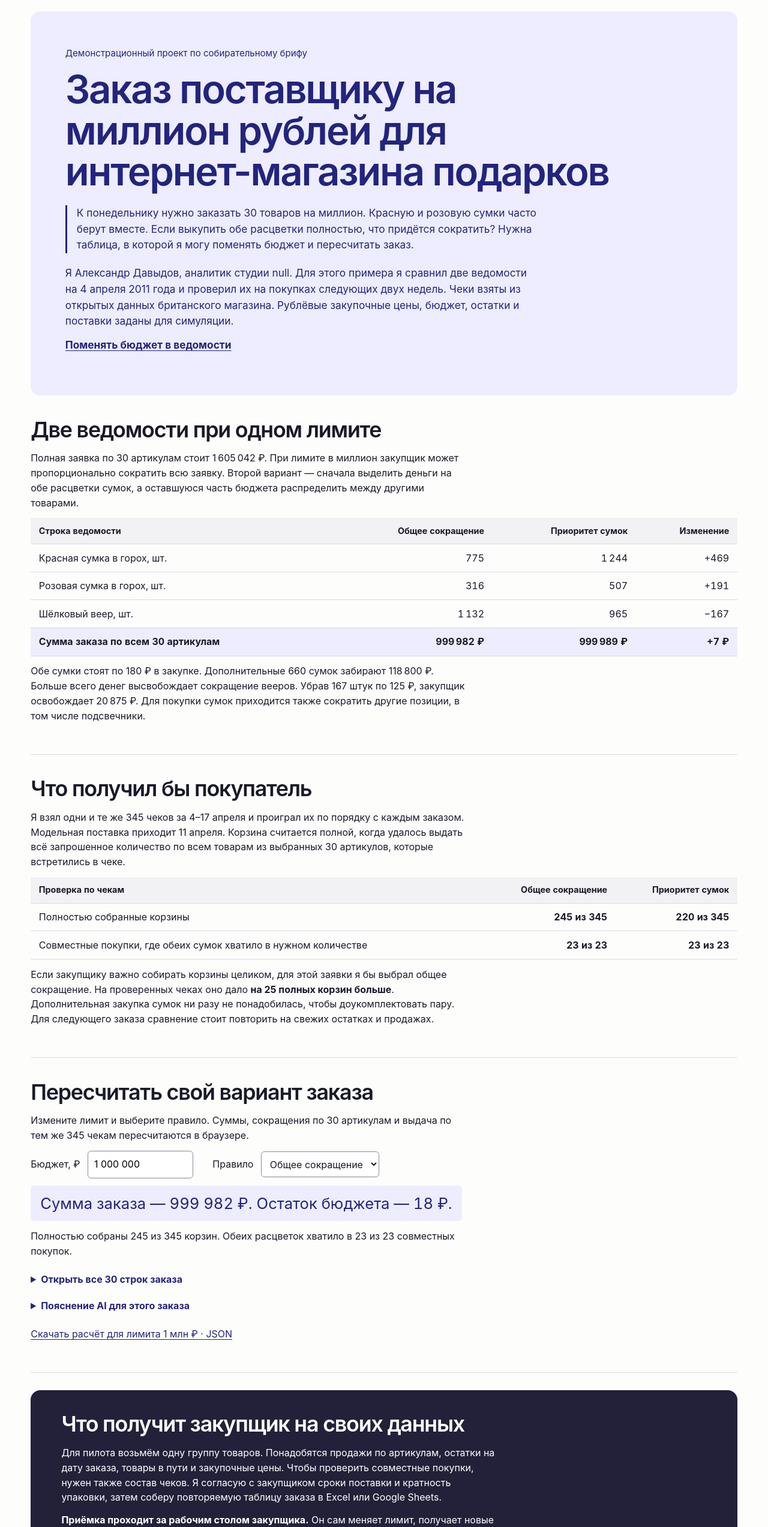
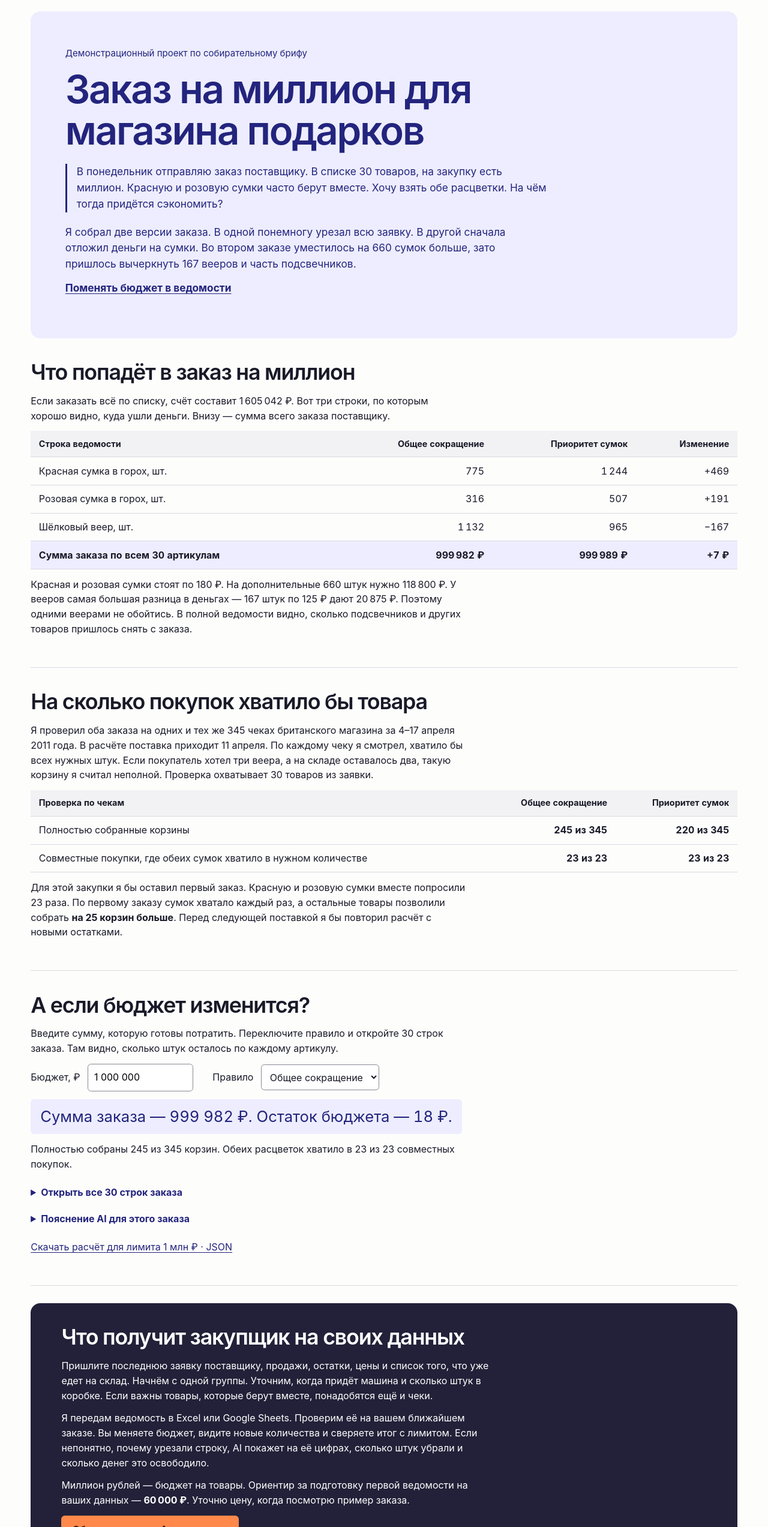
Before and after one commit to yzotop/null-studio, a plain HTML site: page gift-shop-order.html in a window 1280 px wide. Shown: the part 55-2600 px from the top of the page at 60% size. Drawn offline with Linux system fonts and the light colour scheme.

Commit message:
Present studio work through buyer and sales decisions

```diff
--- a/gift-shop-order.html
+++ b/gift-shop-order.html
@@ -1,17 +1,17 @@
-<!doctype html><html lang="ru"><head><meta charset="utf-8"><meta name="viewport" content="width=device-width,initial-scale=1"><title>Заказ поставщику на миллион рублей для интернет-магазина подарков · null</title><meta name="description" content="Сравните два заказа на 30 товаров, поменяйте бюджет и проверьте выдачу по 345 чекам."><link rel="stylesheet" href="style.css?v=4"></head><body class="study study-goods"><nav aria-label="Основное меню"><a class="brand" href="index.html" aria-label="Студия null, главная">null<span>аналитическая студия</span></a><div><a href="index.html#cases">Работы</a><a href="#calculator">Ведомость</a><a href="#contact">Контакт</a></div></nav><main><header><small>Демонстрационный проект по собирательному брифу</small>
-<h1>Заказ поставщику на миллион рублей для интернет-магазина подарков</h1>
-<blockquote><p>К понедельнику нужно заказать 30 товаров на миллион. Красную и розовую сумки часто берут вместе. Если выкупить обе расцветки полностью, что придётся сократить? Нужна таблица, в которой я могу поменять бюджет и пересчитать заказ.</p></blockquote>
-<p>Я Александр Давыдов, аналитик студии null. Для этого примера я сравнил две ведомости на 4 апреля 2011 года и проверил их на покупках следующих двух недель. Чеки взяты из открытых данных британского магазина. Рублёвые закупочные цены, бюджет, остатки и поставки заданы для симуляции.</p><p class="jump"><a href="#calculator">Поменять бюджет в ведомости</a></p></header>
-<section><h2>Две ведомости при одном лимите</h2>
-<p>Полная заявка по 30 артикулам стоит 1 605 042 ₽. При лимите в миллион закупщик может пропорционально сократить всю заявку. Второй вариант — сначала выделить деньги на обе расцветки сумок, а оставшуюся часть бюджета распределить между другими товарами.</p>
+<!doctype html><html lang="ru"><head><meta charset="utf-8"><meta name="viewport" content="width=device-width,initial-scale=1"><title>Заказ на миллион для магазина подарков · null</title><meta name="description" content="Сравните два заказа на 30 товаров, поменяйте бюджет и проверьте выдачу по 345 чекам."><link rel="stylesheet" href="style.css?v=4"></head><body class="study study-goods"><nav aria-label="Основное меню"><a class="brand" href="index.html" aria-label="Студия null, главная">null<span>аналитическая студия</span></a><div><a href="index.html#cases">Работы</a><a href="#calculator">Ведомость</a><a href="#contact">Контакт</a></div></nav><main><header><small>Демонстрационный проект по собирательному брифу</small>
+<h1>Заказ на миллион для магазина подарков</h1>
+<blockquote><p>В понедельник отправляю заказ поставщику. В списке 30 товаров, на закупку есть миллион. Красную и розовую сумки часто берут вместе. Хочу взять обе расцветки. На чём тогда придётся сэкономить?</p></blockquote>
+<p>Я собрал две версии заказа. В одной понемногу урезал всю заявку. В другой сначала отложил деньги на сумки. Во втором заказе уместилось на 660 сумок больше, зато пришлось вычеркнуть 167 вееров и часть подсвечников.</p><p class="jump"><a href="#calculator">Поменять бюджет в ведомости</a></p></header>
+<section><h2>Что попадёт в заказ на миллион</h2>
+<p>Если заказать всё по списку, счёт составит 1 605 042 ₽. Вот три строки, по которым хорошо видно, куда ушли деньги. Внизу — сумма всего заказа поставщику.</p>
 <div class="scroll" tabindex="0"><table><thead><tr><th scope="col">Строка ведомости</th><th scope="col">Общее сокращение</th><th scope="col">Приоритет сумок</th><th scope="col">Изменение</th></tr></thead><tbody><tr><td>Красная сумка в горох, шт.</td><td>775</td><td>1 244</td><td>+469</td></tr><tr><td>Розовая сумка в горох, шт.</td><td>316</td><td>507</td><td>+191</td></tr><tr><td>Шёлковый веер, шт.</td><td>1 132</td><td>965</td><td>−167</td></tr><tr><td><strong>Сумма заказа по всем 30 артикулам</strong></td><td><strong>999 982 ₽</strong></td><td><strong>999 989 ₽</strong></td><td><strong>+7 ₽</strong></td></tr></tbody></table></div>
-<p>Обе сумки стоят по 180 ₽ в закупке. Дополнительные 660 сумок забирают 118 800 ₽. Больше всего денег высвобождает сокращение вееров. Убрав 167 штук по 125 ₽, закупщик освобождает 20 875 ₽. Для покупки сумок приходится также сократить другие позиции, в том числе подсвечники.</p>
-</section><section><h2>Что получил бы покупатель</h2>
-<p>Я взял одни и те же 345 чеков за 4–17 апреля и проиграл их по порядку с каждым заказом. Модельная поставка приходит 11 апреля. Корзина считается полной, когда удалось выдать всё запрошенное количество по всем товарам из выбранных 30 артикулов, которые встретились в чеке.</p>
+<p>Красная и розовая сумки стоят по 180 ₽. На дополнительные 660 штук нужно 118 800 ₽. У вееров самая большая разница в деньгах — 167 штук по 125 ₽ дают 20 875 ₽. Поэтому одними веерами не обойтись. В полной ведомости видно, сколько подсвечников и других товаров пришлось снять с заказа.</p>
+</section><section><h2>На сколько покупок хватило бы товара</h2>
+<p>Я проверил оба заказа на одних и тех же 345 чеках британского магазина за 4–17 апреля 2011 года. В расчёте поставка приходит 11 апреля. По каждому чеку я смотрел, хватило бы всех нужных штук. Если покупатель хотел три веера, а на складе оставалось два, такую корзину я считал неполной. Проверка охватывает 30 товаров из заявки.</p>
 <div class="scroll" tabindex="0"><table><thead><tr><th scope="col">Проверка по чекам</th><th scope="col">Общее сокращение</th><th scope="col">Приоритет сумок</th></tr></thead><tbody><tr><td>Полностью собранные корзины</td><td><strong>245 из 345</strong></td><td><strong>220 из 345</strong></td></tr><tr><td>Совместные покупки, где обеих сумок хватило в нужном количестве</td><td><strong>23 из 23</strong></td><td><strong>23 из 23</strong></td></tr></tbody></table></div>
-<p>Если закупщику важно собирать корзины целиком, для этой заявки я бы выбрал общее сокращение. На проверенных чеках оно дало <strong>на 25 полных корзин больше</strong>. Дополнительная закупка сумок ни разу не понадобилась, чтобы доукомплектовать пару. Для следующего заказа сравнение стоит повторить на свежих остатках и продажах.</p>
-</section><section id="calculator"><h2>Пересчитать свой вариант заказа</h2>
-<p>Измените лимит и выберите правило. Суммы, сокращения по 30 артикулам и выдача по тем же 345 чекам пересчитаются в браузере.</p>
+<p>Для этой закупки я бы оставил первый заказ. Красную и розовую сумки вместе попросили 23 раза. По первому заказу сумок хватало каждый раз, а остальные товары позволили собрать <strong>на 25 корзин больше</strong>. Перед следующей поставкой я бы повторил расчёт с новыми остатками.</p>
+</section><section id="calculator"><h2>А если бюджет изменится?</h2>
+<p>Введите сумму, которую готовы потратить. Переключите правило и откройте 30 строк заказа. Там видно, сколько штук осталось по каждому артикулу.</p>
 <noscript><p>Для пересчёта включите JavaScript. В таблицах выше приведены оба варианта при лимите в миллион рублей.</p></noscript>
 <div class="actions"><label>Бюджет, ₽ <input id="budget" inputmode="decimal" type="text" value="1 000 000" aria-describedby="budget-error"></label>
 <label>Правило <select id="policy"><option value="proportional">Общее сокращение</option><option value="bags">Приоритет сумок</option></select></label></div>
@@ -23,11 +23,11 @@
 <details><summary id="explanation-title">Пояснение к заказу</summary><p id="explanation"></p><small id="explanation-source"></small></details></div>
 <p><a href="replenishment/replay.json" download>Скачать расчёт для лимита 1 млн ₽ · JSON</a></p></section>
 <section id="contact" class="order"><h2>Что получит закупщик на своих данных</h2>
-<p>Для пилота возьмём одну группу товаров. Понадобятся продажи по артикулам, остатки на дату заказа, товары в пути и закупочные цены. Чтобы проверить совместные покупки, нужен также состав чеков. Я согласую с закупщиком сроки поставки и кратность упаковки, затем соберу повторяемую таблицу заказа в Excel или Google Sheets.</p>
-<p><strong>Приёмка проходит за рабочим столом закупщика.</strong> Он сам меняет лимит, получает новые количества по артикулам, видит, какие позиции пришлось сократить, и сверяет итоговую сумму с бюджетом. AI поясняет конкретные строки ведомости. По строке вееров он покажет, сколько денег освободило сокращение и как проверить эту сумму. Правило закупки выбирает закупщик.</p>
-<p>Миллион рублей в примере — деньги на товары. Ранее предложенный ориентир стоимости самого пилота — <strong>60 000 ₽</strong>. Объём и цену можно уточнить по примеру вашей ведомости.</p>
+<p>Пришлите последнюю заявку поставщику, продажи, остатки, цены и список того, что уже едет на склад. Начнём с одной группы. Уточним, когда придёт машина и сколько штук в коробке. Если важны товары, которые берут вместе, понадобятся ещё и чеки.</p>
+<p>Я передам ведомость в Excel или Google Sheets. Проверим её на вашем ближайшем заказе. Вы меняете бюджет, видите новые количества и сверяете итог с лимитом. Если непонятно, почему урезали строку, AI покажет на её цифрах, сколько штук убрали и сколько денег это освободило.</p>
+<p>Миллион рублей — бюджет на товары. Ориентир за подготовку первой ведомости на ваших данных — <strong>60 000 ₽</strong>. Уточню цену, когда посмотрю пример заказа.</p>
 <a class="button" href="https://t.me/Datalake">Обсудить пилот с Александром</a></section>
-<footer>Источник покупок — Daqing Chen, <a href="https://doi.org/10.24432/C5CG6D">Online Retail II, UCI</a>, <a href="https://creativecommons.org/licenses/by/4.0/">CC BY 4.0</a>. В примере использованы количества по выбранным 30 артикулам. Закупочные цены в рублях и движение запасов смоделированы.</footer>
+<footer>Источник покупок — Daqing Chen, <a href="https://doi.org/10.24432/C5CG6D">Online Retail II, UCI</a>, <a href="https://creativecommons.org/licenses/by/4.0/">CC BY 4.0</a>. Из открытых чеков взяты товары и количества. Бюджет, рублёвые закупочные цены, складские остатки и даты поставок заданы для примера.</footer>
 <script defer src="replenishment/order.js"></script>
 <script defer src="replenishment/client-prices.js"></script>
 <script defer src="replenishment/client-examples.js"></script>
```
Also changed, not shown: funnel.html (+1 -1 lines), index.html (+15 -15 lines), wildberries.html (+1 -1 lines).
